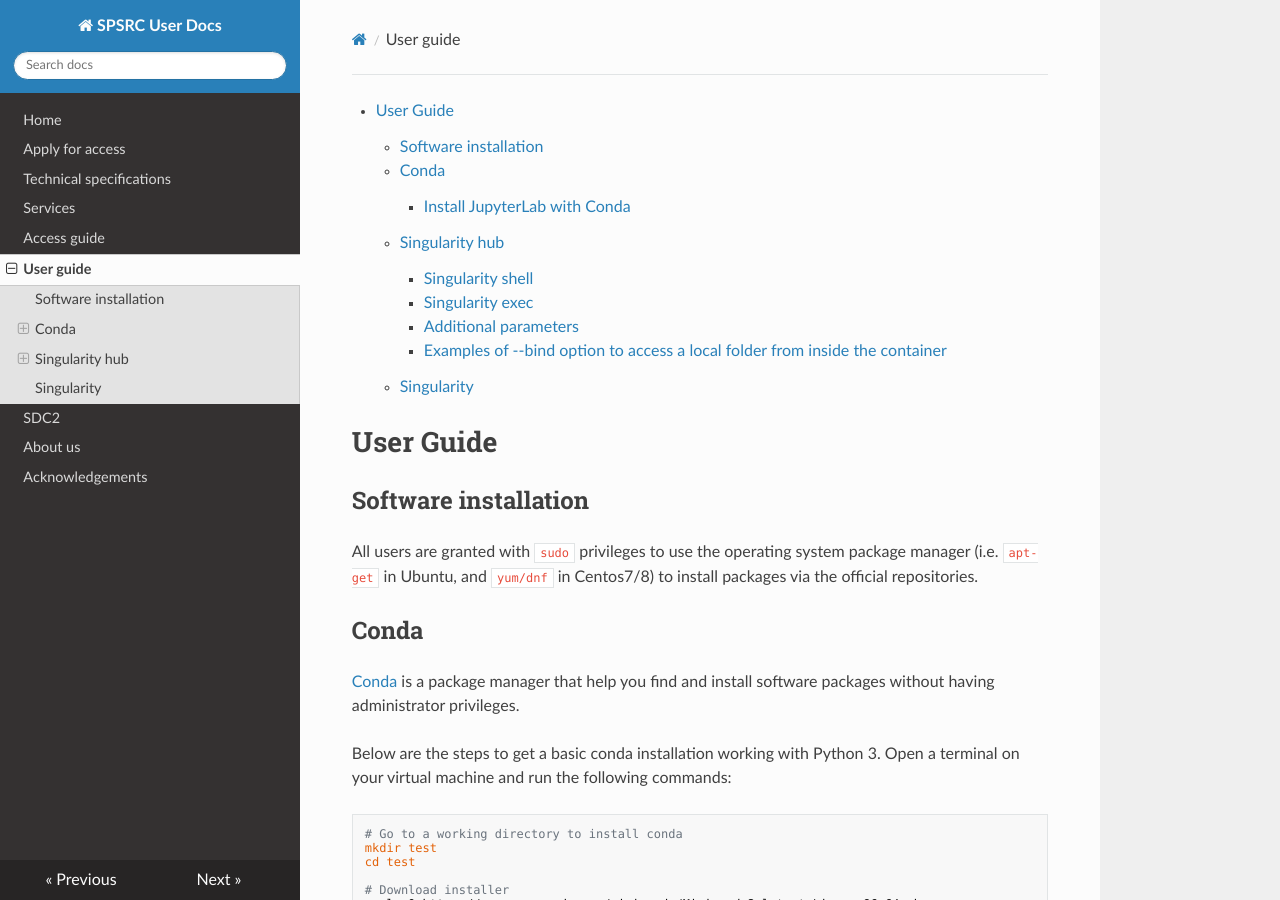
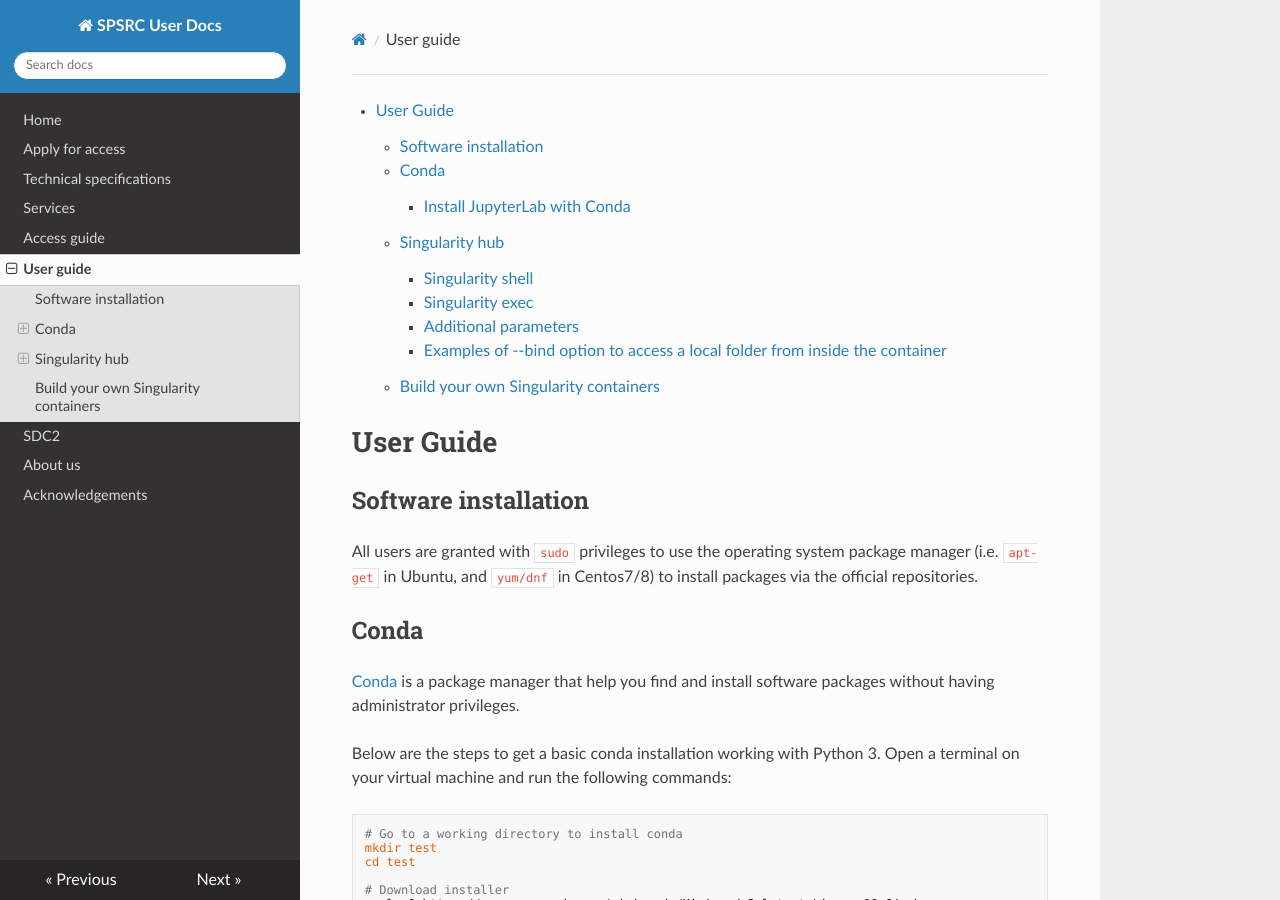
Before and after one commit to espsrc/spsrc_user_docs, an MkDocs documentation site: the page built from docs/user_guide.md, in a window 1280 px wide and 900 px high. Built offline with MkDocs 1.6.1, drawn with Linux system fonts in a browser that asks for light colours; nearby versions of some CDN libraries; some of the changed text lies outside the part shown.

Commit message:
Update build your own singularity containers

````diff
--- a/docs/user_guide.md
+++ b/docs/user_guide.md
@@ -169,7 +169,7 @@ singularity exec --bind /home/user/data:/mycontainerfolder --cleanenv --home $PW
 ```
 You will execute `python /mycontainerfolder/myscript.py` that corresponds to the execution of the script located in your machine in `/home/user/data/`. Note that you are calling/running the script `myscript.py` from inside the container, so the paths are related to the container.
 
-## Singularity
+## Build your own Singularity containers
 
 If you want to build your own containers with Sigularity you must create in your mass storage space (usually ```/mnt/scratch/```) of your Virtual Machine the following directories that will be used by Singularity to store transient times:
 
````
